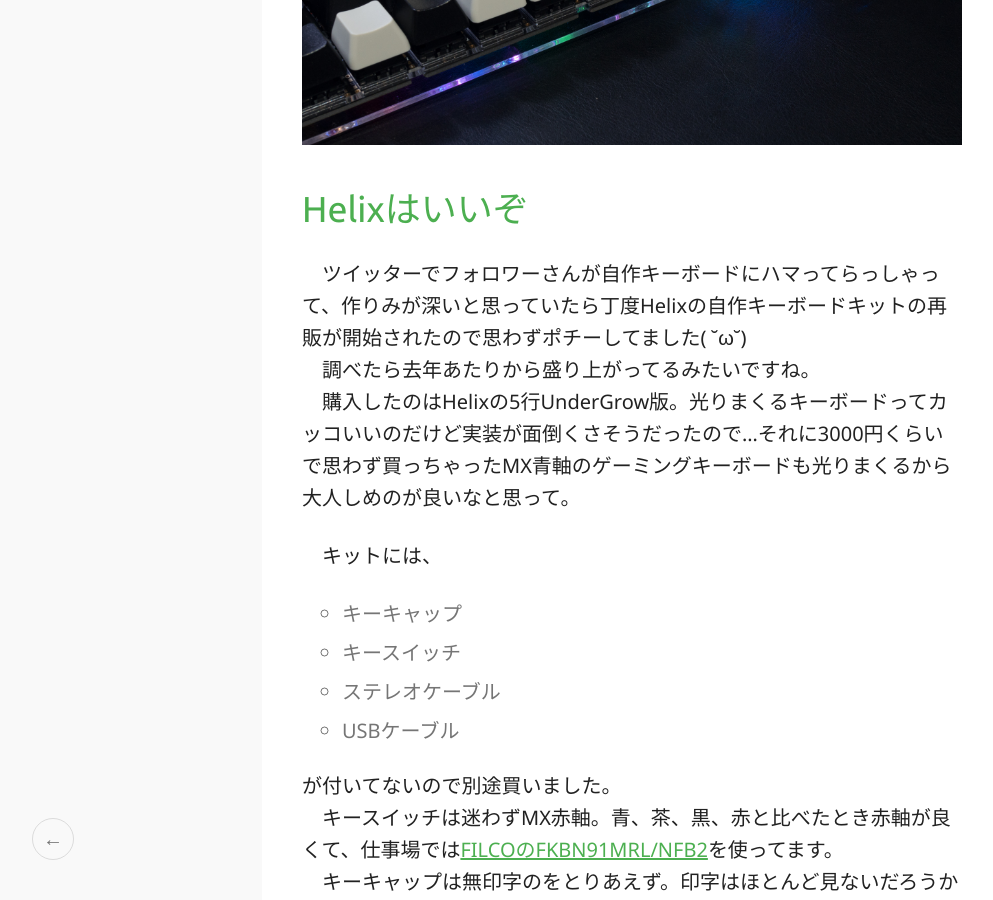
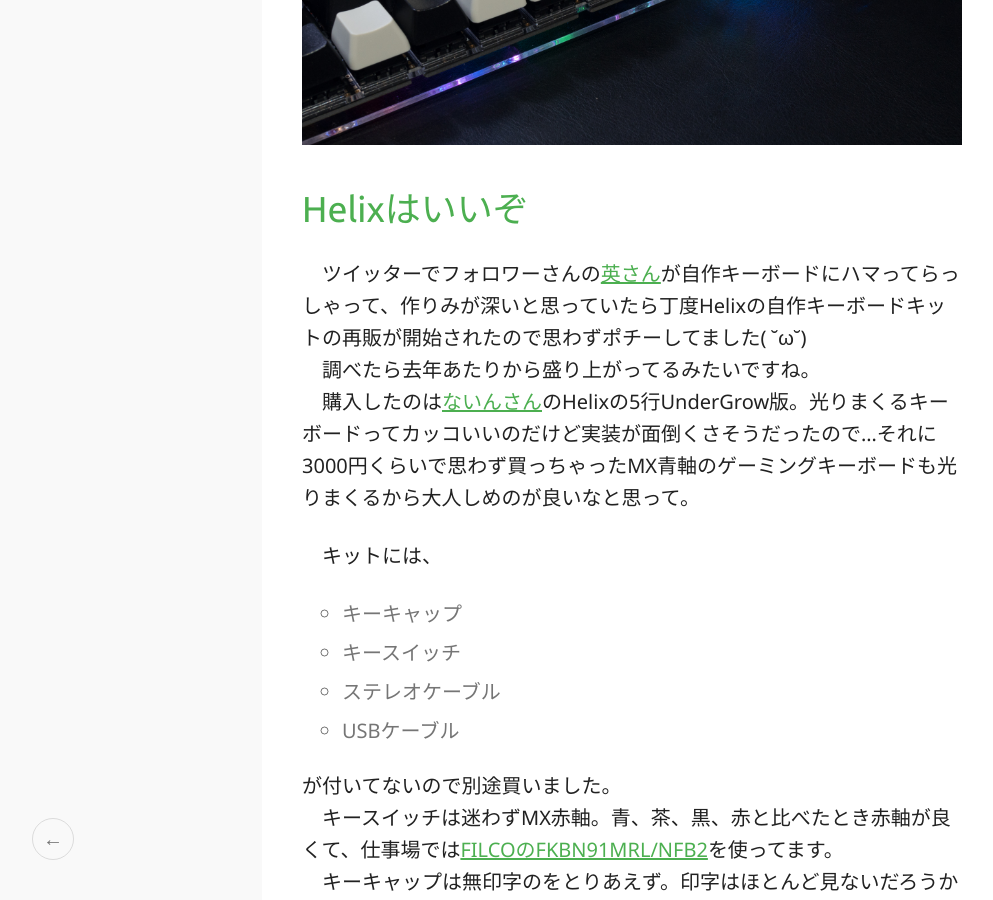
Before and after one commit to marksard/marksard.github.io, a Jekyll site: the page built from _posts/2018-06-11-make-the-my-helix.markdown, in a window 1280 px wide and 900 px high, scrolled down 1281 px. Shown: the whole window, without its empty margins (8-1001 px from the left). Built offline with Jekyll 4.4.1, drawn with Linux system fonts in a browser that asks for light colours.

Commit message:
[update]

```diff
--- a/_posts/2018-06-11-make-the-my-helix.markdown
+++ b/_posts/2018-06-11-make-the-my-helix.markdown
@@ -11,9 +11,9 @@ tag: [other]
 
 # Helixはいいぞ
 
-　ツイッターでフォロワーさんが自作キーボードにハマってらっしゃって、作りみが深いと思っていたら丁度Helixの自作キーボードキットの再販が開始されたので思わずポチーしてました( ˘ω˘)
+　ツイッターでフォロワーさんの[英さん](https://twitter.com/hdbx)が自作キーボードにハマってらっしゃって、作りみが深いと思っていたら丁度Helixの自作キーボードキットの再販が開始されたので思わずポチーしてました( ˘ω˘)
 　調べたら去年あたりから盛り上がってるみたいですね。
-　購入したのはHelixの5行UnderGrow版。光りまくるキーボードってカッコいいのだけど実装が面倒くさそうだったので…それに3000円くらいで思わず買っちゃったMX青軸のゲーミングキーボードも光りまくるから大人しめのが良いなと思って。
+　購入したのは[ないんさん](https://twitter.com/pluis9)のHelixの5行UnderGrow版。光りまくるキーボードってカッコいいのだけど実装が面倒くさそうだったので…それに3000円くらいで思わず買っちゃったMX青軸のゲーミングキーボードも光りまくるから大人しめのが良いなと思って。
 
 　キットには、
 
```
